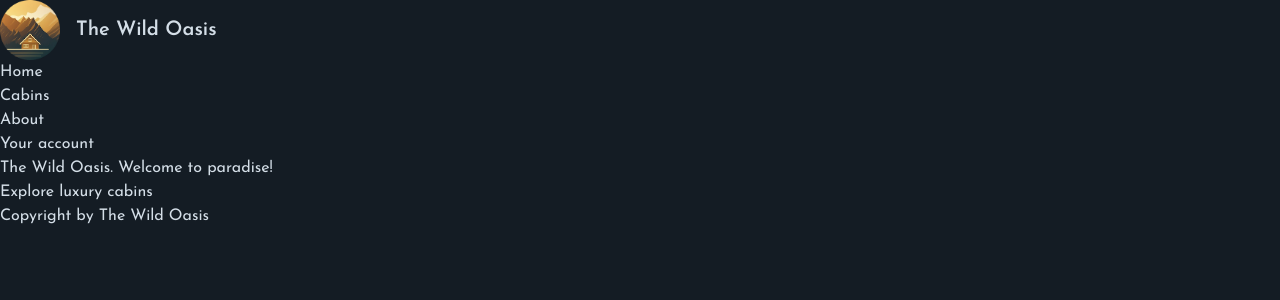
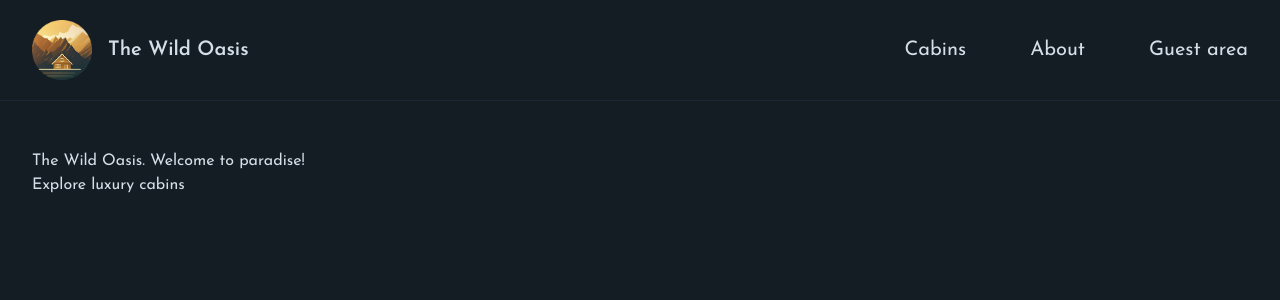
Before and after one commit to AnaSad-front/the-wild-oasis-website, a Next.js app: page / in a window 1280 px wide. Shown: the top 300 px of the page. Built offline with nearby package versions, Linux system fonts and the light colour scheme.

Commit message:
Improving the navigation and root layout

```diff
--- a/app/_components/Navigation.js
+++ b/app/_components/Navigation.js
@@ -2,19 +2,33 @@
 
 export default function Navigation() {
   return (
-    <ul>
+    <nav className="z-10 text-xl">
+      <ul className="flex gap-16 items-center">
         <li>
-        <Link href="/">Home</Link>
+          <Link
+            href="/cabins"
+            className="hover:text-accent-400 transition-colors"
+          >
+            Cabins
+          </Link>
         </li>
         <li>
-        <Link href="/cabins">Cabins</Link>
+          <Link
+            href="/about"
+            className="hover:text-accent-400 transition-colors"
+          >
+            About
+          </Link>
         </li>
         <li>
-        <Link href="/about">About</Link>
-      </li>
-      <li>
-        <Link href="/account">Your account</Link>
+          <Link
+            href="/account"
+            className="hover:text-accent-400 transition-colors"
+          >
+            Guest area
+          </Link>
         </li>
       </ul>
+    </nav>
   );
 }
--- a/app/layout.js
+++ b/app/layout.js
@@ -9,6 +9,7 @@
 });
 
 import "@/app/_styles/globals.css";
+import Header from "./_components/Header";
 
 export const metadata = {
   title: {
@@ -23,14 +24,13 @@
   return (
     <html lang="en">
       <body
-        className={`${josefin.className} bg-primary-950 text-primary-100 min-h-screen`}
+        className={`${josefin.className} antialiased bg-primary-950 text-primary-100 min-h-screen flex flex-col`}
       >
-        <header>
-          <Logo />
-          <Navigation />
-        </header>
-        <main>{children}</main>
-        <footer>Copyright by The Wild Oasis</footer>
+        <Header />
+
+        <div className="flex-1 px-8 py-12">
+          <main className="max-w-7xl mx-auto">{children}</main>
+        </div>
       </body>
     </html>
   );
```
Also changed, not shown: starter/components/Navigation.js (deleted, +0 -26 lines), app/_components/Header.js (renamed from starter/components/Header.js). Lines whose indentation alone changed are shown as unchanged.
